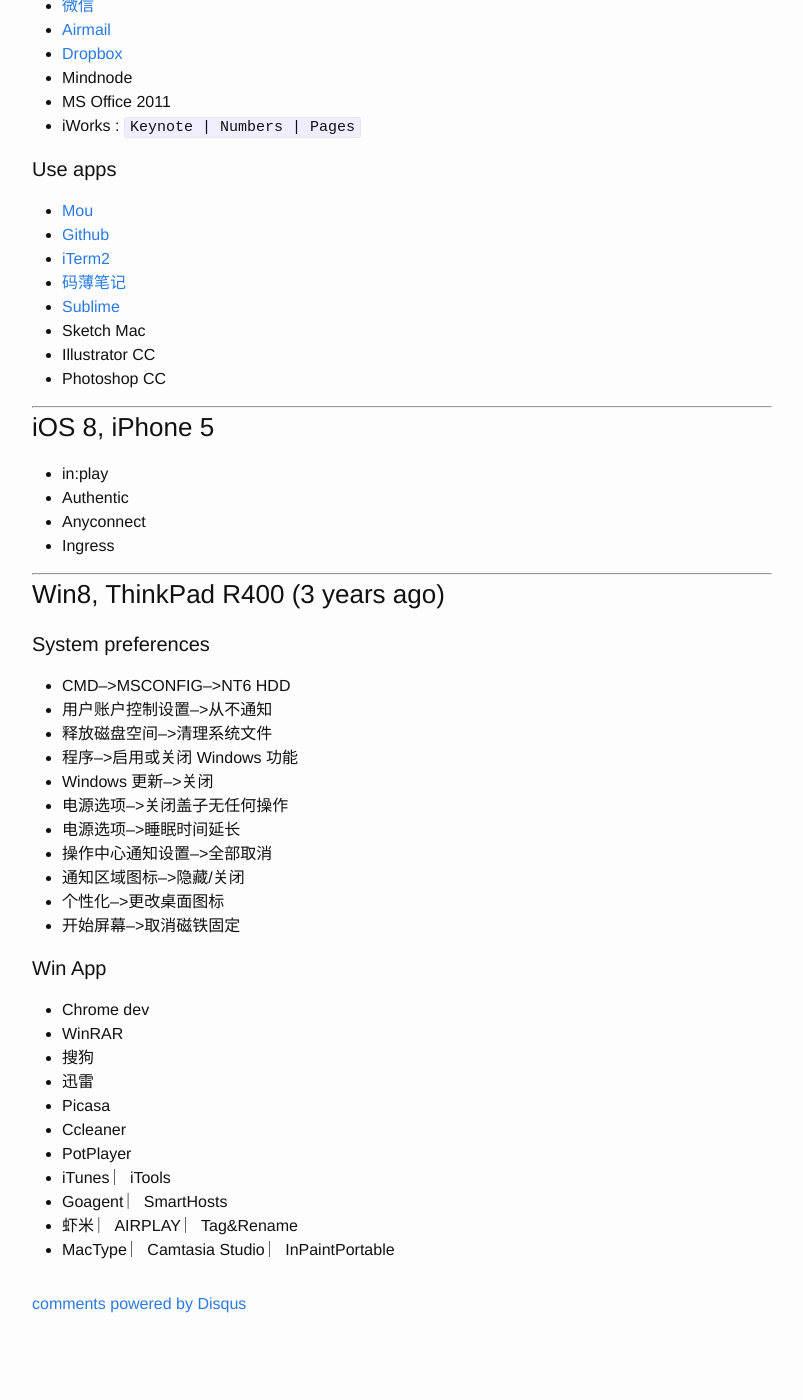
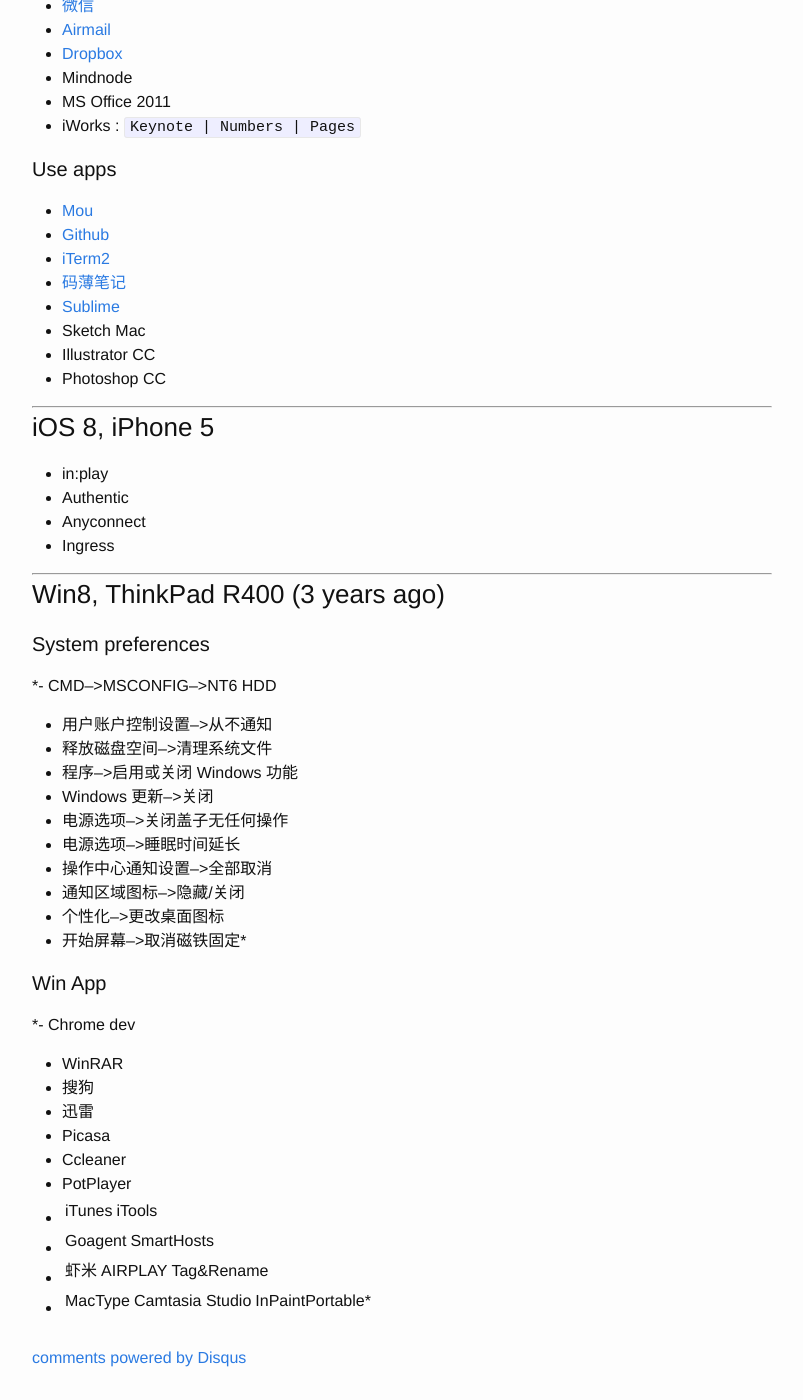
Before and after one commit to Afio/afio.github.io, a Jekyll site: the page built from _posts/2014-09-11-MySetup.markdown, in a window 1280 px wide and 1400 px high, scrolled down 1600 px. Shown: the whole window, without its empty margins (238-1041 px from the left). Built offline with Jekyll 4.4.1, drawn with Linux system fonts in a browser that asks for light colours; comment, search, counter and statistics services are not loaded; before the commit the page ends 2946 px from its top, so only the background shows below that.

Commit message:
* update

```diff
--- a/_posts/2014-09-11-MySetup.markdown
+++ b/_posts/2014-09-11-MySetup.markdown
@@ -97,7 +97,7 @@ categories: setup
 
 ####System preferences
 
-- CMD-->MSCONFIG-->NT6 HDD
+*- CMD-->MSCONFIG-->NT6 HDD
 - 用户账户控制设置-->从不通知
 - 释放磁盘空间-->清理系统文件
 - 程序-->启用或关闭 Windows 功能
@@ -107,18 +107,18 @@ categories: setup
 - 操作中心通知设置-->全部取消
 - 通知区域图标-->隐藏/关闭
 - 个性化-->更改桌面图标
-- 开始屏幕-->取消磁铁固定
+- 开始屏幕-->取消磁铁固定*
 
 ####Win App
 
-- Chrome dev
+*- Chrome dev
 - WinRAR
 - 搜狗
 - 迅雷
 - Picasa
 - Ccleaner
 - PotPlayer
-- iTunes  ︳iTools
-- Goagent   ︳SmartHosts
-- 虾米   ︳AIRPLAY   ︳Tag&Rename
-- MacType  ︳Camtasia Studio   ︳InPaintPortable
+- iTunes  |  iTools
+- Goagent  |  SmartHosts
+- 虾米  |  AIRPLAY  |  Tag&Rename
+- MacType   |  Camtasia Studio  |  InPaintPortable*
```
